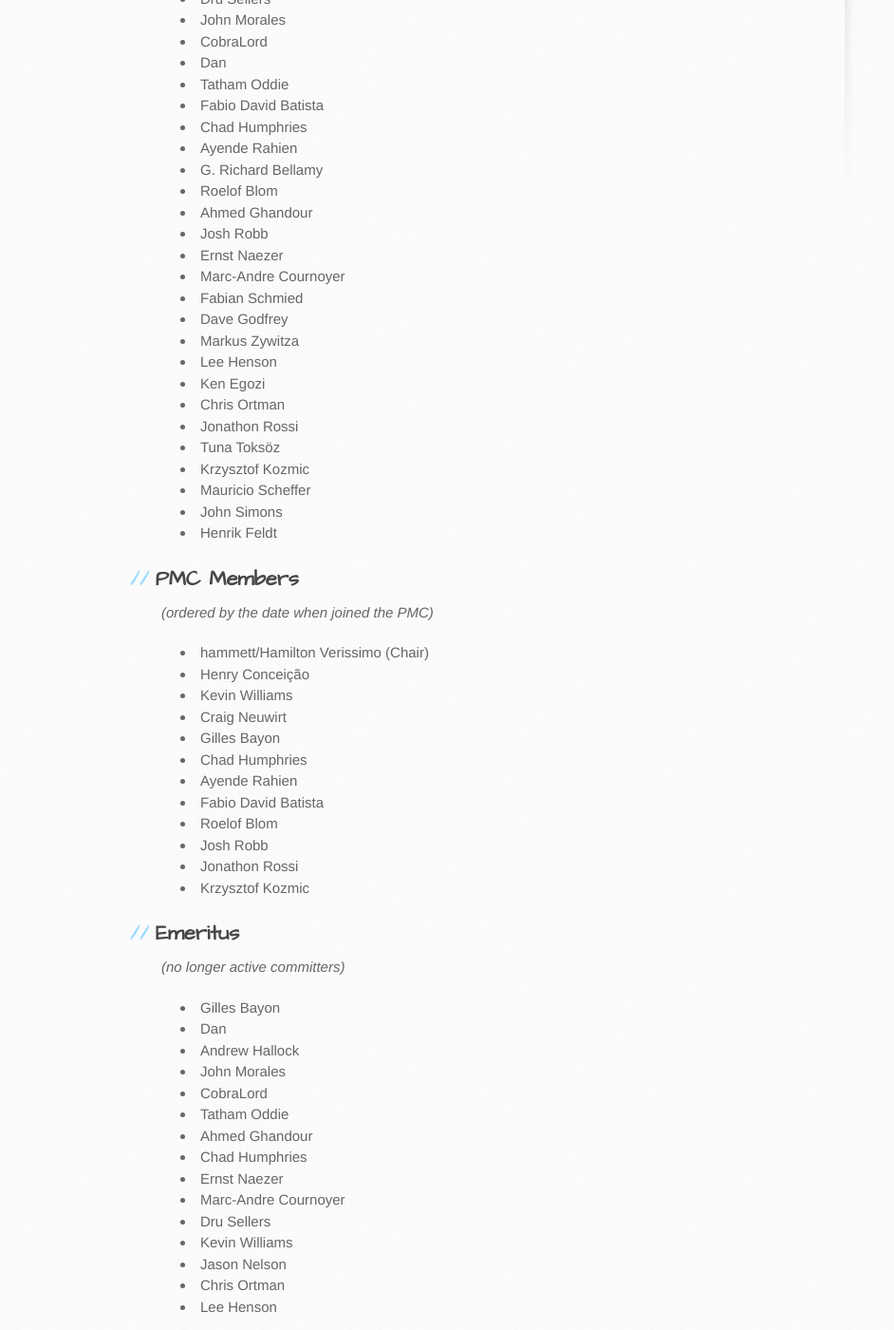
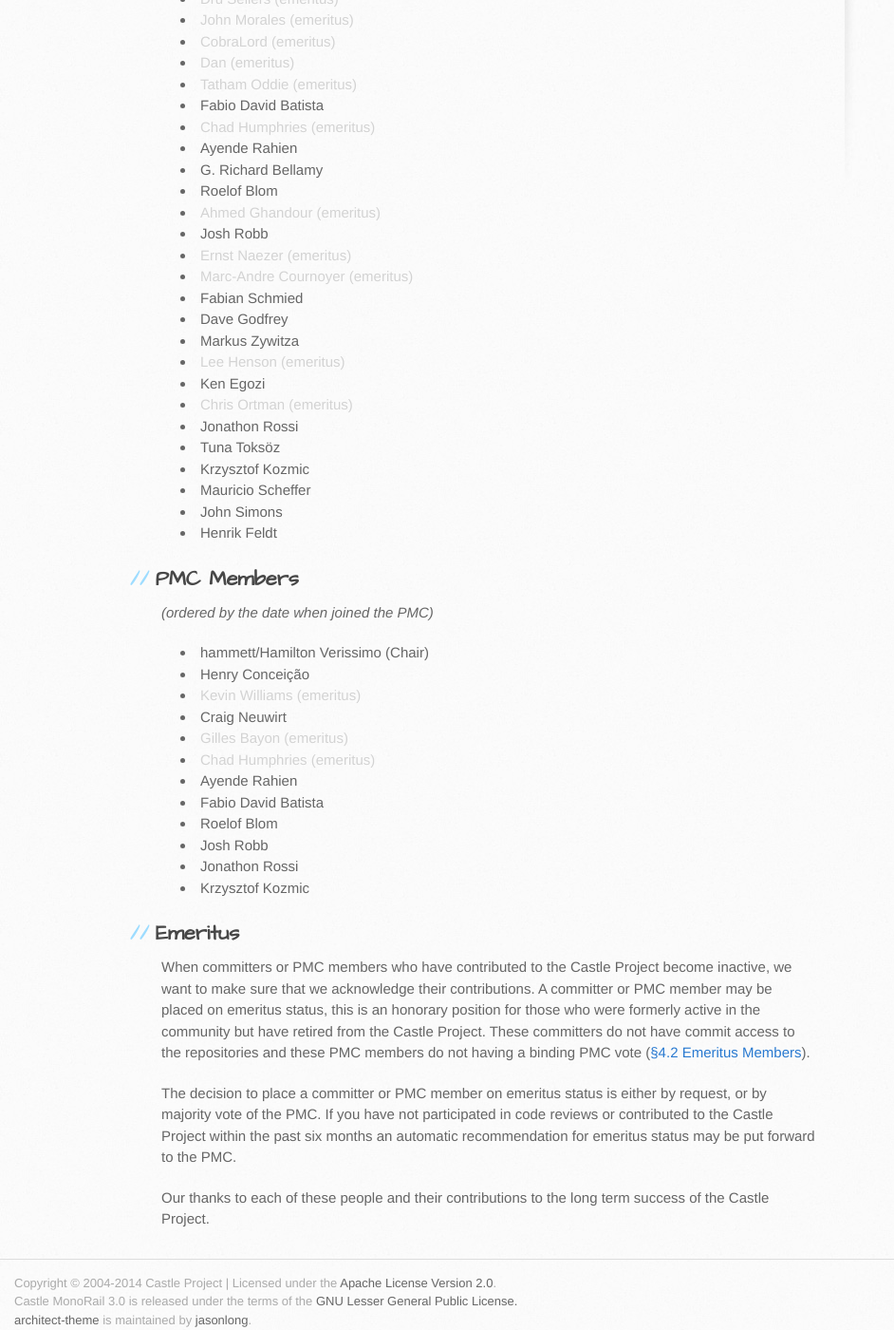
Before and after one commit to castleproject/castleproject.org, a Jekyll site: the page built from about/team.markdown, in a window 1280 px wide and 1400 px high, scrolled down 582 px. Shown: the whole window at 95% size, without its empty margins (0-942 px from the left). Built offline with Jekyll 4.4.1, drawn with Linux system fonts in a browser that asks for light colours; some of the changed text lies outside the part shown.

Commit message:
Clean up emeritus status and add info from bylaws

```diff
--- a/about/team.markdown
+++ b/about/team.markdown
@@ -3,36 +3,37 @@
 title: Team
 permalink: /about/team/
 ---
+
 ## Committers
 *(ordered by the date when joined the project)*
 
 * hammett/Hamilton Verissimo
 * Henry Conceição
-* Kevin Williams
+* <span style="color: lightgray">Kevin Williams (emeritus)</span>
 * Craig Neuwirt
-* Gilles Bayon
-* Andrew Hallock
-* Jason Nelson
-* Dru Sellers
-* John Morales
-* CobraLord
-* Dan
-* Tatham Oddie
+* <span style="color: lightgray">Gilles Bayon (emeritus)</span>
+* <span style="color: lightgray">Andrew Hallock (emeritus)</span>
+* <span style="color: lightgray">Jason Nelson (emeritus)</span>
+* <span style="color: lightgray">Dru Sellers (emeritus)</span>
+* <span style="color: lightgray">John Morales (emeritus)</span>
+* <span style="color: lightgray">CobraLord (emeritus)</span>
+* <span style="color: lightgray">Dan (emeritus)</span>
+* <span style="color: lightgray">Tatham Oddie (emeritus)</span>
 * Fabio David Batista
-* Chad Humphries
+* <span style="color: lightgray">Chad Humphries (emeritus)</span>
 * Ayende Rahien
 * G. Richard Bellamy
 * Roelof Blom
-* Ahmed Ghandour
+* <span style="color: lightgray">Ahmed Ghandour (emeritus)</span>
 * Josh Robb
-* Ernst Naezer
-* Marc-Andre Cournoyer
+* <span style="color: lightgray">Ernst Naezer (emeritus)</span>
+* <span style="color: lightgray">Marc-Andre Cournoyer (emeritus)</span>
 * Fabian Schmied
 * Dave Godfrey
 * Markus Zywitza
-* Lee Henson
+* <span style="color: lightgray">Lee Henson (emeritus)</span>
 * Ken Egozi
-* Chris Ortman
+* <span style="color: lightgray">Chris Ortman (emeritus)</span>
 * Jonathon Rossi
 * Tuna Toksöz
 * Krzysztof Kozmic
@@ -45,10 +46,10 @@
 
 * hammett/Hamilton Verissimo (Chair)
 * Henry Conceição
-* Kevin Williams
+* <span style="color: lightgray">Kevin Williams (emeritus)</span>
 * Craig Neuwirt
-* Gilles Bayon
-* Chad Humphries
+* <span style="color: lightgray">Gilles Bayon (emeritus)</span>
+* <span style="color: lightgray">Chad Humphries (emeritus)</span>
 * Ayende Rahien
 * Fabio David Batista
 * Roelof Blom
@@ -57,20 +58,8 @@
 * Krzysztof Kozmic
 
 ## Emeritus
-*(no longer active committers)*
+When committers or PMC members who have contributed to the Castle Project become inactive, we want to make sure that we acknowledge their contributions. A committer or PMC member may be placed on emeritus status, this is an honorary position for those who were formerly active in the community but have retired from the Castle Project. These committers do not have commit access to the repositories and these PMC members do not having a binding PMC vote ([&sect;4.2 Emeritus Members](https://www.apache.org/foundation/bylaws.html)).
 
-* Gilles Bayon
-* Dan
-* Andrew Hallock
-* John Morales
-* CobraLord
-* Tatham Oddie
-* Ahmed Ghandour
-* Chad Humphries
-* Ernst Naezer
-* Marc-Andre Cournoyer
-* Dru Sellers
-* Kevin Williams
-* Jason Nelson
-* Chris Ortman
-* Lee Henson
+The decision to place a committer or PMC member on emeritus status is either by request, or by majority vote of the PMC. If you have not participated in code reviews or contributed to the Castle Project within the past six months an automatic recommendation for emeritus status may be put forward to the PMC.
+
+Our thanks to each of these people and their contributions to the long term success of the Castle Project.
```
